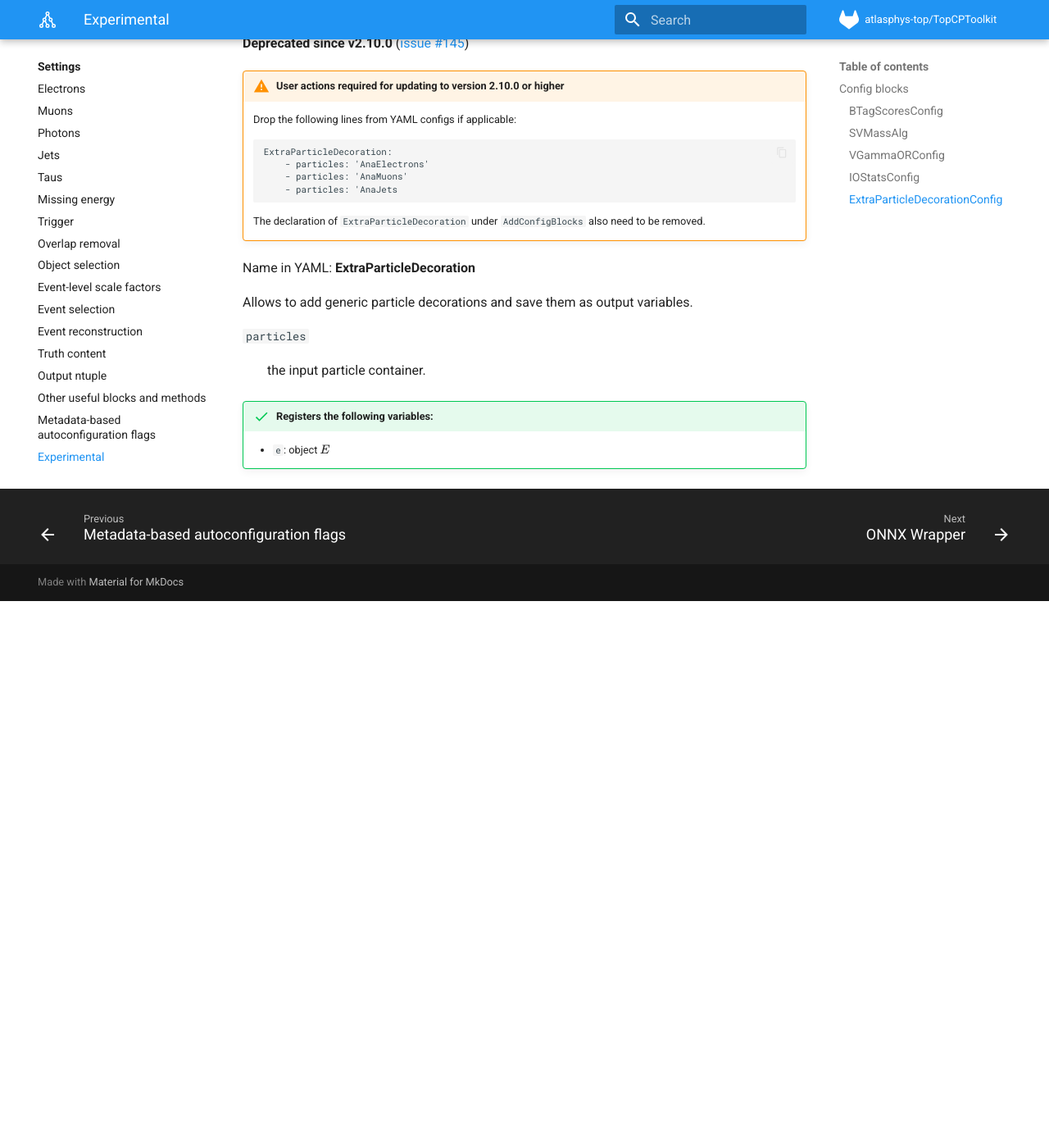
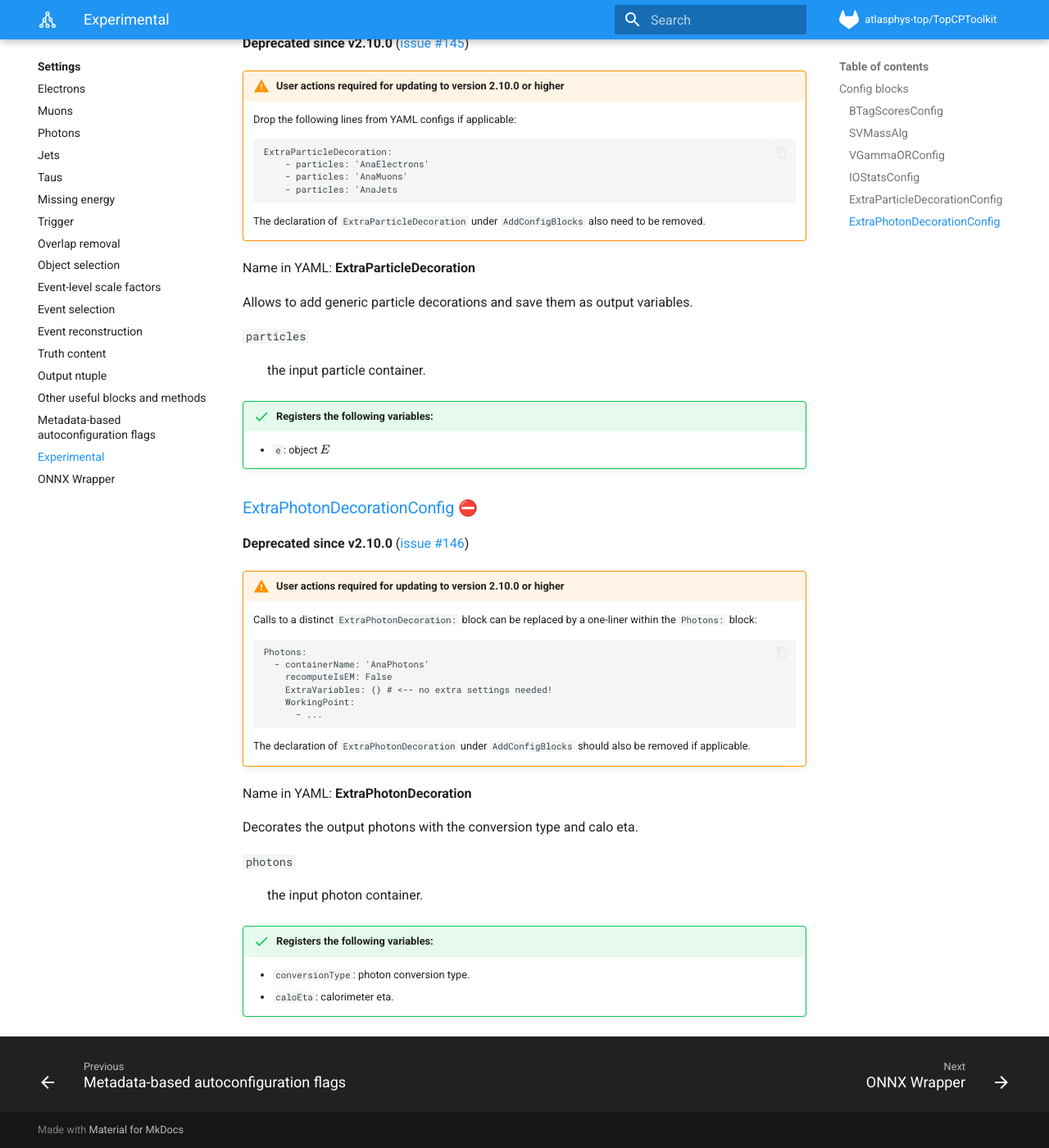
Before and after one commit to SuperNova76/TopCPToolKit, an MkDocs documentation site: the page built from docs/settings/experimental.md, in a window 1280 px wide and 1400 px high, scrolled down 2297 px. Shown: the whole window at 82% size. Built offline with MkDocs 1.6.1 and Material for MkDocs 9.7.7, drawn with Linux system fonts in a browser that asks for light colours; emoji names are drawn with the system emoji font; formulas are drawn with MathJax 3; before the commit the page ends 3030 px from its top, so only the background shows below that.

Commit message:
Update docs for deprecating ExtraPhotonDecorationConfig

````diff
--- a/docs/settings/experimental.md
+++ b/docs/settings/experimental.md
@@ -93,3 +93,30 @@
 
 !!! success "Registers the following variables:"
     - `e`: object $E$
+
+### [ExtraPhotonDecorationConfig](https://gitlab.cern.ch/atlasphys-top/reco/TopCPToolkit/-/blob/main/v2.9.2/TopCPToolkit/python/ExtraPhotonDecorationConfig.py) :no_entry:
+**Deprecated since v2.10.0** ([issue #146](https://gitlab.cern.ch/atlasphys-top/reco/TopCPToolkit/-/issues/146))
+
+!!! warning "User actions required for updating to version 2.10.0 or higher"
+
+    Calls to a distinct `ExtraPhotonDecoration:` block can be replaced by a one-liner within the `Photons:` block:
+    ```
+    Photons:
+      - containerName: 'AnaPhotons'
+        recomputeIsEM: False
+        ExtraVariables: {} # <-- no extra settings needed!
+        WorkingPoint:
+          - ...
+    ```
+    The declaration of `ExtraPhotonDecoration` under `AddConfigBlocks` should also be removed if applicable.
+
+Name in YAML: **ExtraPhotonDecoration**
+
+Decorates the output photons with the conversion type and calo eta.
+
+`photons`
+:   the input photon container.
+
+!!! success "Registers the following variables:"
+    - `conversionType`: photon conversion type.
+    - `caloEta`: calorimeter eta.
````
Also changed, not shown: docs/settings/photons.md (+1 -1 lines).
